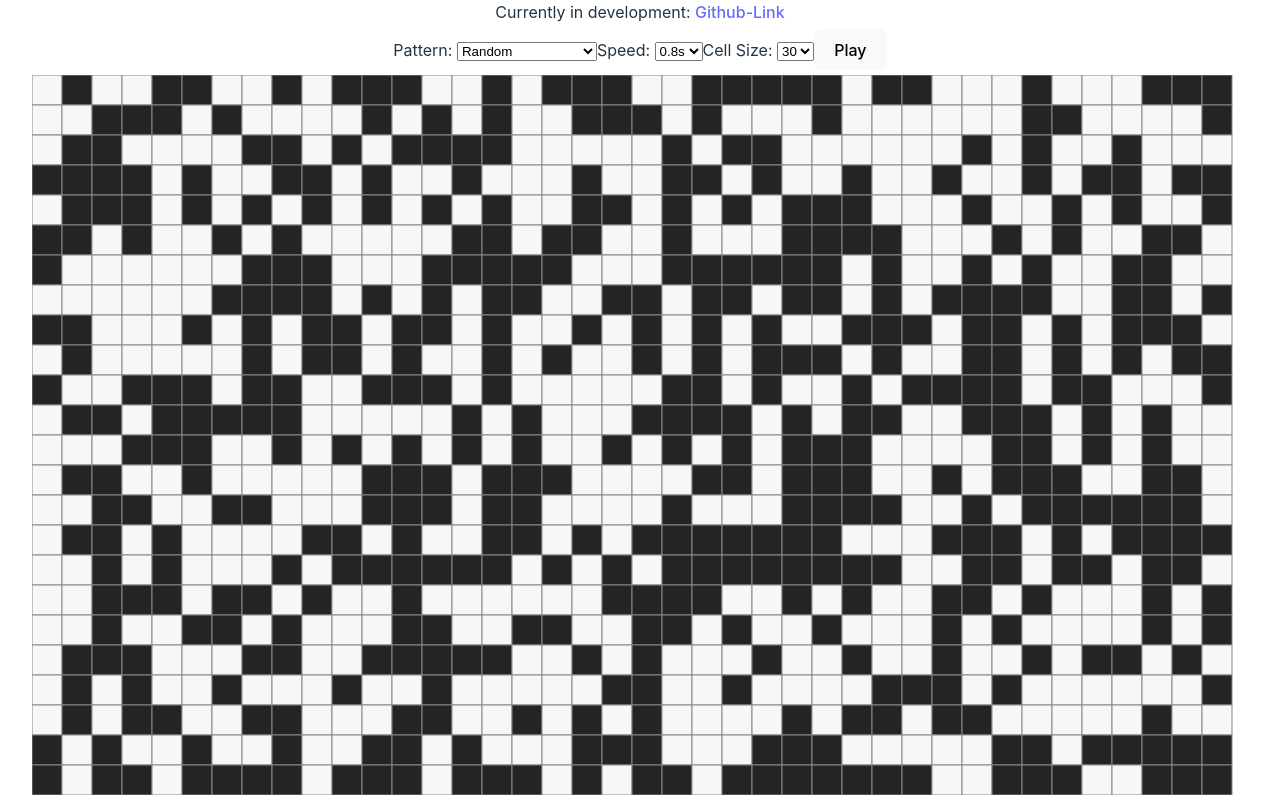
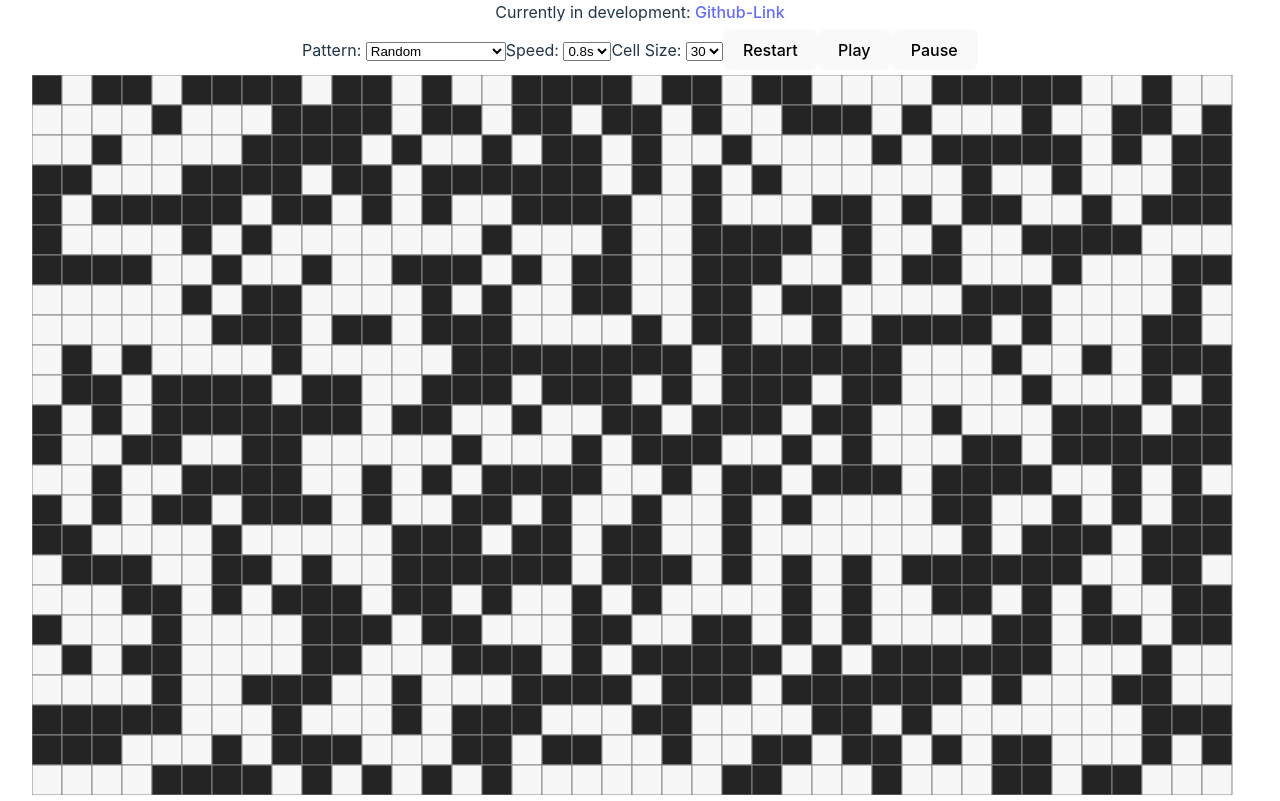
Before and after one commit to BrianWahinya/react-conway-game-of-life, a React (Vite) app: page / in a window 1280 px wide. Built offline with nearby package versions, Linux system fonts and the light colour scheme.

Commit message:
Play, Pause, Restart configured as Modes

```diff
--- a/src/context/AppContext.jsx
+++ b/src/context/AppContext.jsx
@@ -7,19 +7,20 @@ const defaultState = {
   pattern: "random",
   speed: 800,
   cellSize: 30,
+  mode: "paused",
   playing: false,
 };
 
 const reducer = (state, action) => {
   switch (action.type) {
     case "changePattern":
-      return { ...deepCopy(state), pattern: action.payload };
+      return { ...deepCopy(state), pattern: action.payload, mode: "restart" };
     case "adjustSpeed":
       return { ...deepCopy(state), speed: action.payload };
     case "changeCellSize":
-      return { ...deepCopy(state), cellSize: action.payload };
-    case "playMode":
-      return { ...deepCopy(state), playing: action.payload };
+      return { ...deepCopy(state), cellSize: action.payload, mode: "restart" };
+    case "changeMode":
+      return { ...deepCopy(state), mode: action.payload };
     default:
       return state;
   }
@@ -36,8 +37,8 @@ const AppProvider = ({ children }) => {
     dispatch({ type: "changeCellSize", payload: parseInt(size) });
   };
 
-  const playMode = (status) => {
-    dispatch({ type: "playMode", payload: status });
+  const changeMode = (status) => {
+    dispatch({ type: "changeMode", payload: status });
   };
 
   const changePattern = (pattern) => {
@@ -46,7 +47,13 @@ const AppProvider = ({ children }) => {
 
   return (
     <AppContext.Provider
-      value={{ ...state, adjustSpeed, changeCellSize, playMode, changePattern }}
+      value={{
+        ...state,
+        adjustSpeed,
+        changeCellSize,
+        changePattern,
+        changeMode,
+      }}
     >
       {children}
     </AppContext.Provider>
--- a/src/features/CellSize/CellSize.jsx
+++ b/src/features/Controls/CellSize/CellSize.jsx
@@ -1,4 +1,4 @@
-import { useAppContext } from "../../context/AppContext";
+import { useAppContext } from "../../../context/AppContext";
 
 const CellSize = () => {
   const { cellSize, changeCellSize } = useAppContext();
--- a/src/features/Controls/Controls.jsx
+++ b/src/features/Controls/Controls.jsx
@@ -1,21 +1,16 @@
-import { useAppContext } from "../../context/AppContext";
-import CellSize from "../CellSize/CellSize";
-import Patterns from "../Patterns/Patterns";
-import Speed from "../Speed/Speed";
+import CellSize from "./CellSize/CellSize";
+import Mode from "./Mode/Mode";
+import Patterns from "./Patterns/Patterns";
+import Speed from "./Speed/Speed";
 import "./css/controls.css";
 
 const Controls = () => {
-  const { playing, playMode } = useAppContext();
-
   return (
     <div className="div-controls">
       <Patterns />
       <Speed />
       <CellSize />
-
-      <button onClick={() => playMode(!playing)}>
-        {playing ? "Pause" : "Play"}
-      </button>
+      <Mode />
     </div>
   );
 };
--- /dev/null
+++ b/src/features/Controls/Mode/Mode.jsx
@@ -0,0 +1,13 @@
+import { useAppContext } from "../../../context/AppContext";
+
+const Mode = () => {
+  const { changeMode } = useAppContext();
+  return (
+    <>
+      <button onClick={() => changeMode("restart")}>Restart</button>
+      <button onClick={() => changeMode("play")}>Play</button>
+      <button onClick={() => changeMode("pause")}>Pause</button>
+    </>
+  );
+};
+export default Mode;
--- a/src/features/Patterns/Patterns.jsx
+++ b/src/features/Controls/Patterns/Patterns.jsx
@@ -1,4 +1,4 @@
-import { useAppContext } from "../../context/AppContext";
+import { useAppContext } from "../../../context/AppContext";
 
 const Patterns = () => {
   const { pattern, changePattern } = useAppContext();
--- a/src/features/Speed/Speed.jsx
+++ b/src/features/Controls/Speed/Speed.jsx
@@ -1,4 +1,4 @@
-import { useAppContext } from "../../context/AppContext";
+import { useAppContext } from "../../../context/AppContext";
 
 const Speed = () => {
   const { speed, adjustSpeed } = useAppContext();
--- a/src/features/Game/Game.jsx
+++ b/src/features/Game/Game.jsx
@@ -1,6 +1,5 @@
 import { useRef, useLayoutEffect } from "react";
 import {
-  generateNestedArr,
   drawOnCanvas,
   generateRowsCols,
   checkConwayRules,
@@ -11,16 +10,34 @@ import { useAppContext } from "../../context/AppContext";
 import "./css/game.css";
 
 const Game = () => {
-  const { pattern, speed, cellSize, playing, playMode } = useAppContext();
+  const { mode, pattern, speed, cellSize } = useAppContext();
   const canvasRef = useRef(null);
   let array = useRef([]);
   let rows = useRef(0);
   let cols = useRef(0);
   let ctx = useRef(null);
 
+  const redraw = () => {
+    const cvs = canvasRef.current;
+    const {
+      rows: canvasRows,
+      cols: canvasCols,
+      ctx: canvasCtx,
+    } = generateRowsCols(cellSize, cvs);
+
+    array.current = generateArrPattern(pattern, canvasRows, canvasCols);
+    ctx.current = canvasCtx;
+    rows.current = canvasRows;
+    cols.current = canvasCols;
+    // console.log("array", array.current, ctx, canvasCtx, rows, cols);
+    if (array.current.length) {
+      drawOnCanvas(array.current, canvasCtx, canvasRows, canvasCols, cellSize);
+    }
+  };
+
   useLayoutEffect(() => {
     const cvs = canvasRef.current;
-    if (!playing && array.current.length < 1) {
+    if (mode !== "play" && array.current.length < 1) {
       const {
         rows: canvasRows,
         cols: canvasCols,
@@ -44,7 +61,7 @@ const Game = () => {
       return;
     }
 
-    if (!playing && array.current.length > 1) return;
+    if (mode !== "play" && array.current.length > 1) return;
 
     const func = () => {
       //   console.log("array2", array.current);
@@ -64,27 +81,13 @@ const Game = () => {
     const timer = setInterval(func, speed);
 
     return () => clearInterval(timer);
-  }, [speed, playing]);
+  }, [speed, mode]);
 
   useLayoutEffect(() => {
-    playMode(false);
-
-    const cvs = canvasRef.current;
-    const {
-      rows: canvasRows,
-      cols: canvasCols,
-      ctx: canvasCtx,
-    } = generateRowsCols(cellSize, cvs);
-
-    array.current = generateArrPattern(pattern, canvasRows, canvasCols);
-    ctx.current = canvasCtx;
-    rows.current = canvasRows;
-    cols.current = canvasCols;
-    // console.log("array", array.current, ctx, canvasCtx, rows, cols);
-    if (array.current.length) {
-      drawOnCanvas(array.current, canvasCtx, canvasRows, canvasCols, cellSize);
+    if (mode === "restart") {
+      redraw();
     }
-  }, [pattern, cellSize]);
+  }, [pattern, cellSize, mode]);
 
   return <canvas ref={canvasRef}></canvas>;
 };
```
Also changed, not shown: 1 other file (tests, documents, lock files or other folders).
